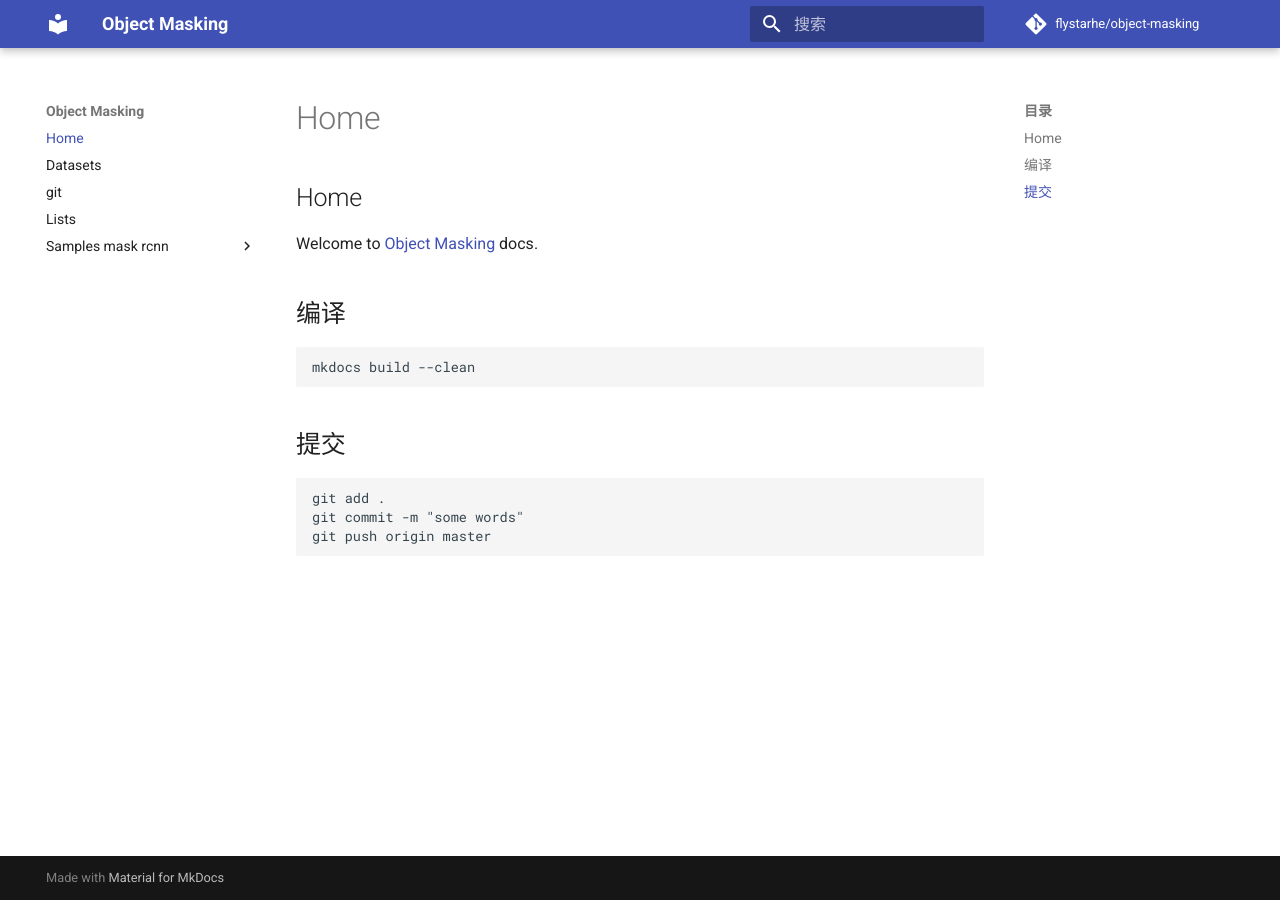
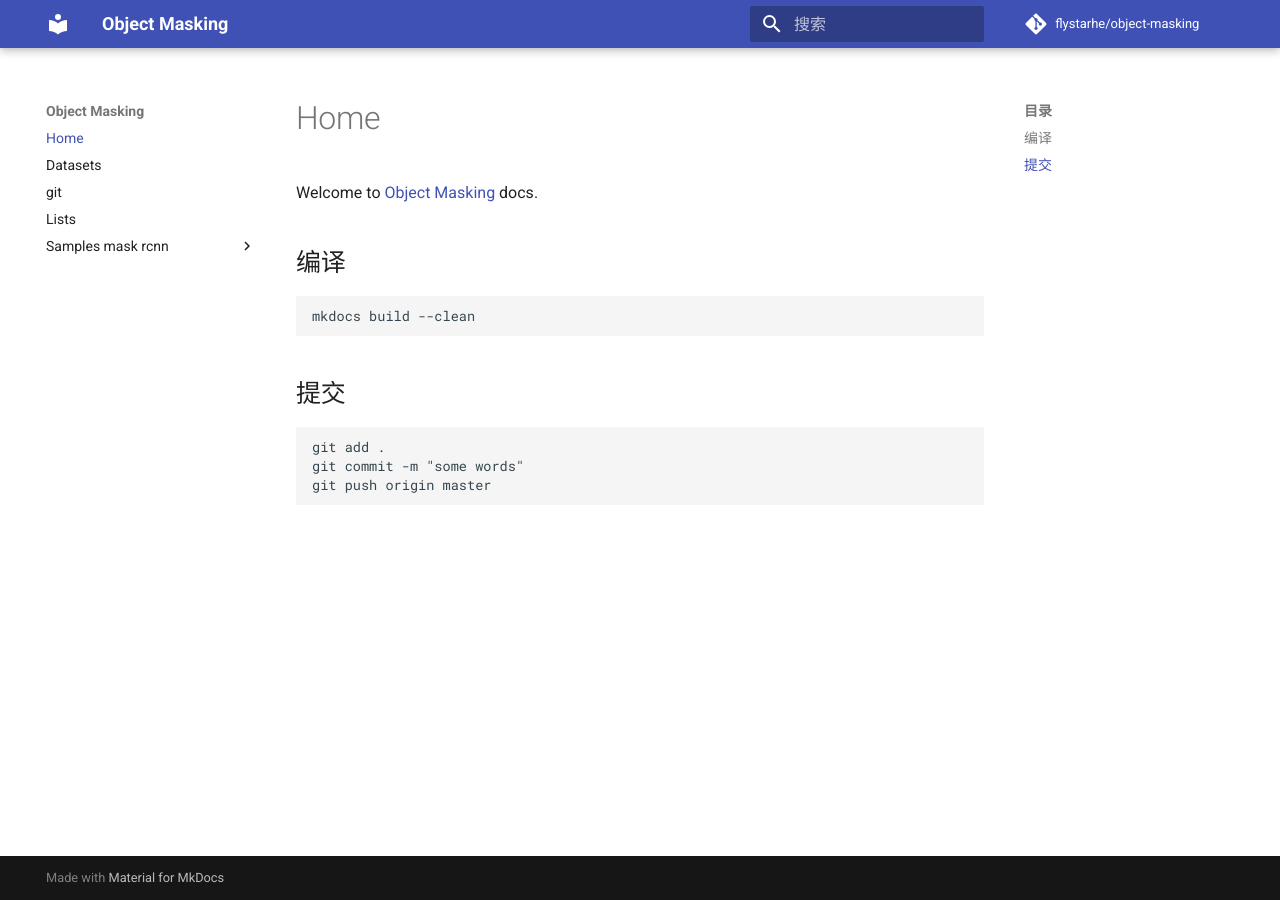
Before and after one commit to flystarhe/object-masking, an MkDocs documentation site: the page built from docs_md/index.md, in a window 1280 px wide. Built offline with MkDocs 1.6.1 and Material for MkDocs 9.7.7, drawn with Linux system fonts in a browser that asks for light colours; comment, search, counter and statistics services are not loaded.

Commit message:
set mkdocs

```diff
--- a/docs_md/index.md
+++ b/docs_md/index.md
@@ -1,4 +1,4 @@
-## Home
+# Home
 
 Welcome to [Object Masking](#) docs.
 
```
